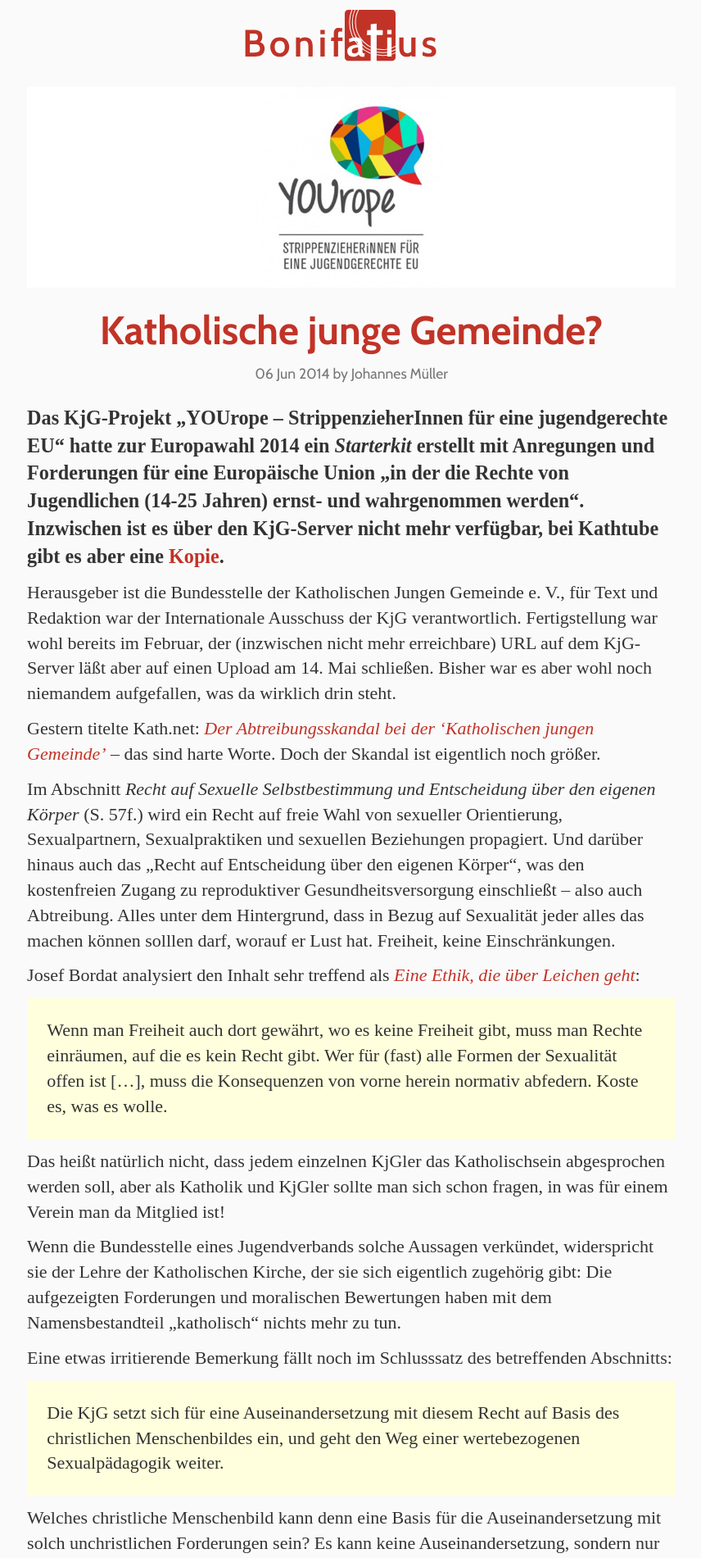
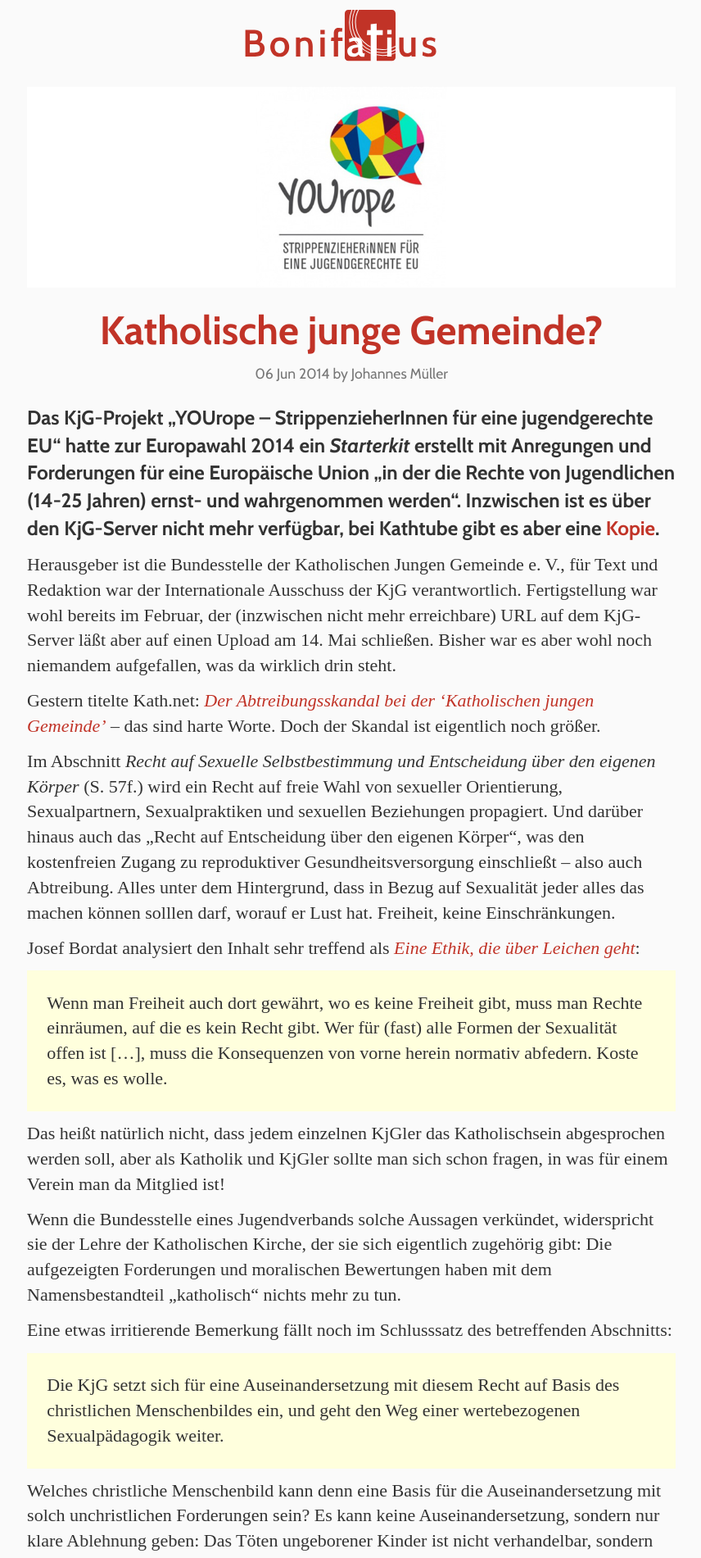
Before and after one commit to Bonifatius/bonifatius.github.io, a Jekyll site: the page built from _posts/2014-06-06-katholische-junge-gemeinde.markdown, in a window 1280 px wide. Shown: the top 1901 px of the page at 82% size, without its empty margins (23-879 px from the left). Built offline with Jekyll 4.4.1, drawn with Linux system fonts in a browser that asks for light colours; some web fonts are replaced; comment, search, counter and statistics services are not loaded.

Commit message:
update lead paragraph style

```diff
--- a/_sass/page/_post.scss
+++ b/_sass/page/_post.scss
@@ -28,11 +28,13 @@
     margin: size(unit) 0;
   }
   > p:first-child > strong:only-child {
-    font-size: 1.1rem;
-
+    :not(.teaser) > & {
+      font-family: $fontFamily_headlines;
+      font-size: 1.1rem;
+      font-weight: bold;
+    }
     .teaser > & {
       font-weight: normal;
-      font-size: 1em;
     }
   }
 }
```
